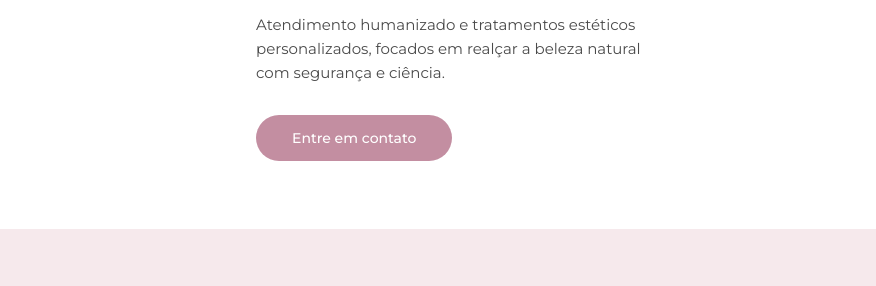
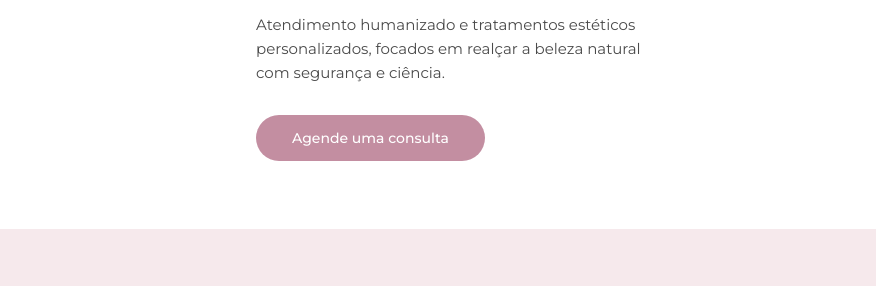
Before and after one commit to camilahorita/CarolinaHiromi, a plain HTML site: page index.html in a window 1280 px wide. Shown: the part 301-587 px from the top of the page, 404-1280 px from the left. Drawn offline with nearby package versions, Linux system fonts and the light colour scheme.

Commit message:
Update index.html

```diff
--- a/index.html
+++ b/index.html
@@ -59,7 +59,7 @@
       focados em realçar a beleza natural com segurança e ciência.
     </p>
 
-    <a href="https://wa.me/5511999999999" class="btn">Entre em contato</a>
+    <a href="https://wa.me/5511974052637" class="btn">Agende uma consulta</a>
   </div>
 </section>
 
```
